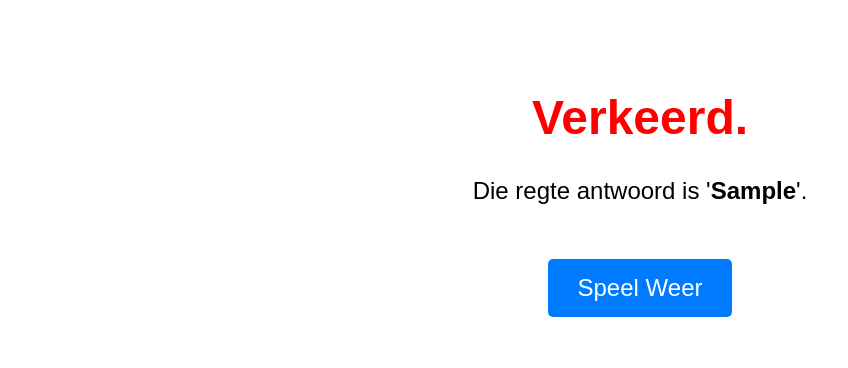
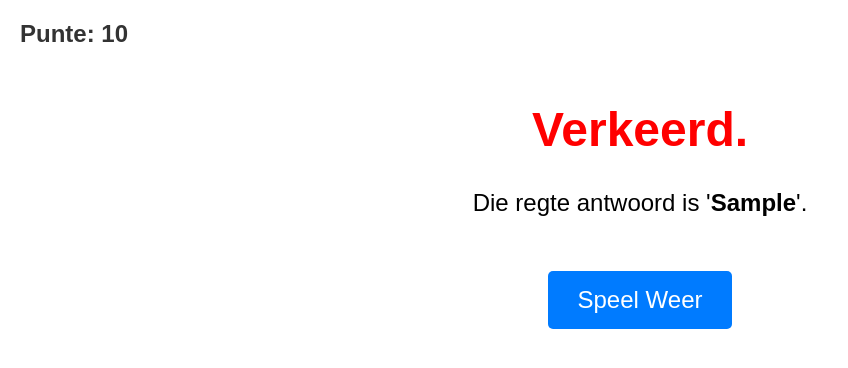
Before and after one commit to mikethiem/spel, a Flask app: template templates/result.html in a window 1280 px wide. Shown: the top 368 px of the page, without its empty margins (0-848 px from the left). Run offline with Flask 3, Linux system fonts and the light colour scheme; the template is opened without the code that fills it: most values are stand-ins (such as "Sample title", 1, 10 or a date in 2020).

Commit message:
Update result.html

```diff
--- a/templates/result.html
+++ b/templates/result.html
@@ -5,7 +5,9 @@
     <title>Resultaat</title>
     <meta http-equiv="refresh" content="4;url=/">
     <style>
-        body { font-family: sans-serif; text-align: center; font-size: 1.5em; padding-top: 50px; }
+        body { font-family: sans-serif; text-align: center; margin: 0; padding: 20px; }
+        .score { position: absolute; top: 20px; left: 20px; font-size: 1.5em; font-weight: bold; color: #333; }
+        .result-content { padding-top: 50px; font-size: 1.5em; }
         .correct { color: green; }
         .incorrect { color: red; }
         .play-again {
@@ -21,13 +23,18 @@
     </style>
 </head>
 <body>
+    <div class="score">Punte: {{ score }}</div>
+
+    <div class="result-content">
         {% if is_correct %}
             <h1 class="correct">Reg! Mooi so! 🥳</h1>
+            <p>+10 Punte!</p>
         {% else %}
             <h1 class="incorrect">Verkeerd.</h1>
             <p>Die regte antwoord is '<b>{{ correct_word }}</b>'.</p>
         {% endif %}
 
         <a href="/" class="play-again">Speel Weer</a>
+    </div>
 </body>
 </html>
```
Lines whose indentation alone changed are shown as unchanged.
